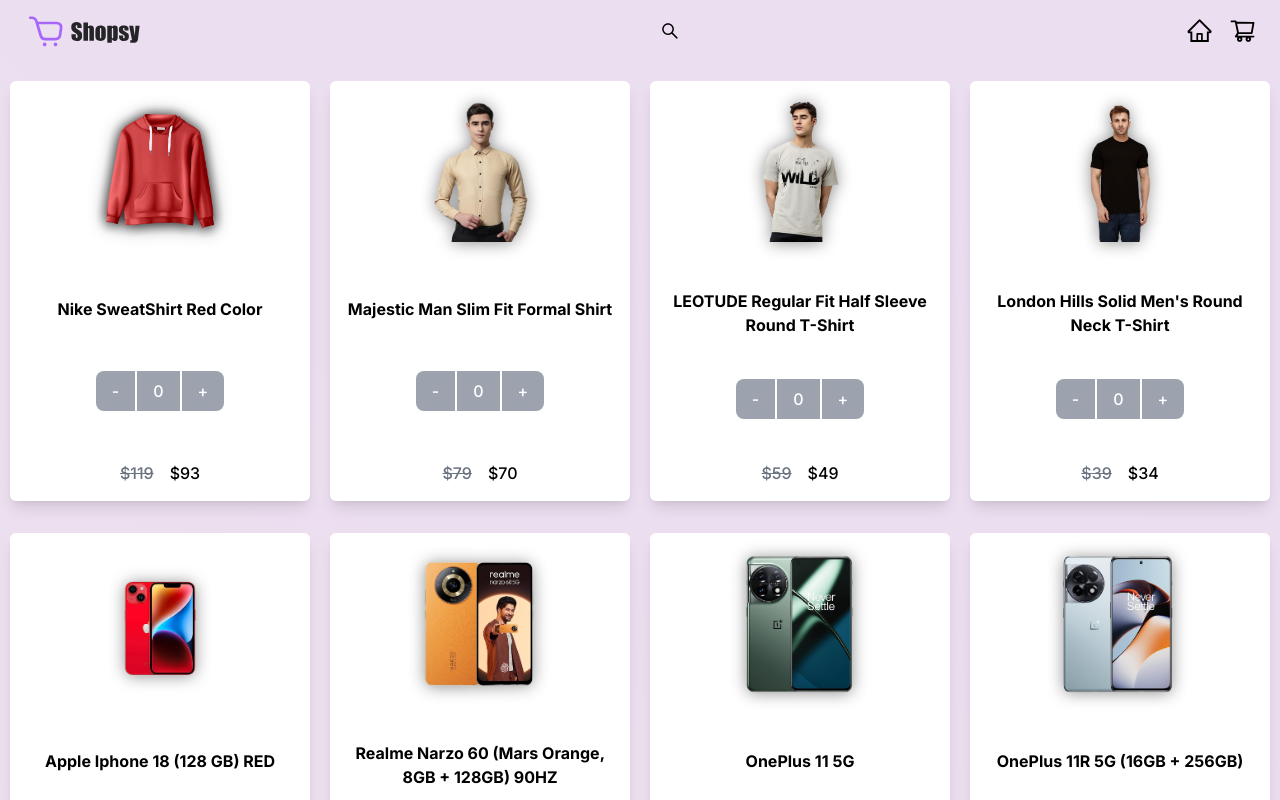
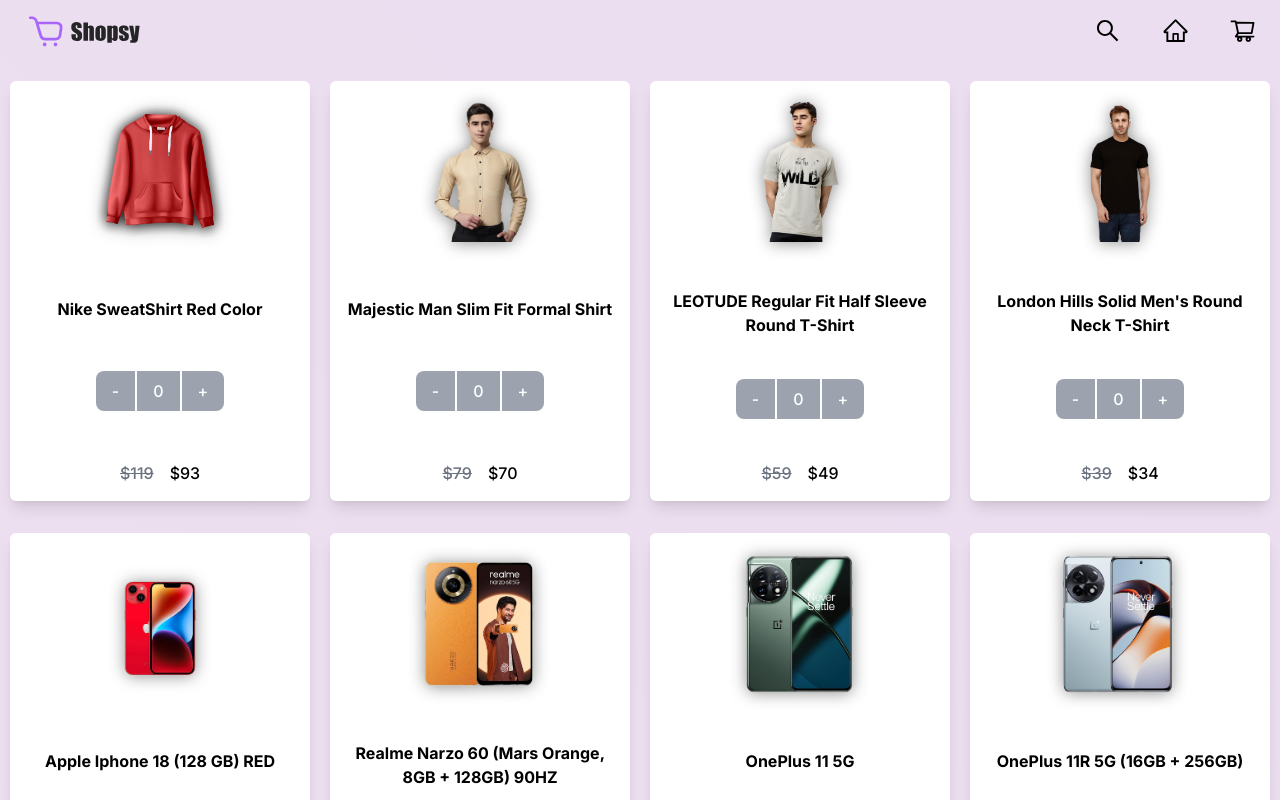
Before and after one commit to dazzlerabhi30800/ecommerce-store-in-ts-next.js, a Next.js app: page / in a window 1280 px wide. Shown: the top 800 px of the page. Built offline with nearby package versions, Linux system fonts and the light colour scheme.

Commit message:
changed some more design in navbar

```diff
--- a/components/Navbar.tsx
+++ b/components/Navbar.tsx
@@ -40,20 +40,22 @@
             {!showSearch &&
                 <img src="./logo.svg" alt="shopsy" className="w-[130px] h-[45px] " />
             }
+            <div className={`links--container flex gap-5 md:gap-10 items-center ${showSearch && 'w-full'}`}>
                 {pathname === '/' &&
                     <form onClick={(e) => e.preventDefault()} className={`flex items-center ${showSearch && "border-b w-full justify-between"} border-gray-400`}>
                         <input ref={inputRef} type="text" onChange={(e) => setSearchString(e.target.value)} value={searchString} placeholder="Search Products..." className={`bg-transparent px-4 placeholder:text-gray-600 text-black focus:outline-none focus:border-none  ${showSearch ? "block" : "hidden"}`} />
-                    <button onClick={handleShowSearch} className="text-xl md:cursor-pointer"><AiOutlineSearch /></button>
+                        <button onClick={handleShowSearch} className="text-[1.5rem] md:text-[1.7rem] md:cursor-pointer"><AiOutlineSearch /></button>
                     </form>
                 }
                 {!showSearch &&
-                <div className="links--container flex gap-4 items-center">
                     <Link
                         className="font-medium  hover:underline hover:text-gray-600"
                         href="/"
                     >
                         <AiOutlineHome />
                     </Link>
+                }
+                {!showSearch &&
                     <Link
                         href="/cart"
                         data-cart={cartLength}
@@ -62,8 +64,8 @@
                     >
                         <AiOutlineShoppingCart />
                     </Link>
+                }
             </div>
-            }
         </nav>
     );
 }
```
Lines whose indentation alone changed are shown as unchanged.
